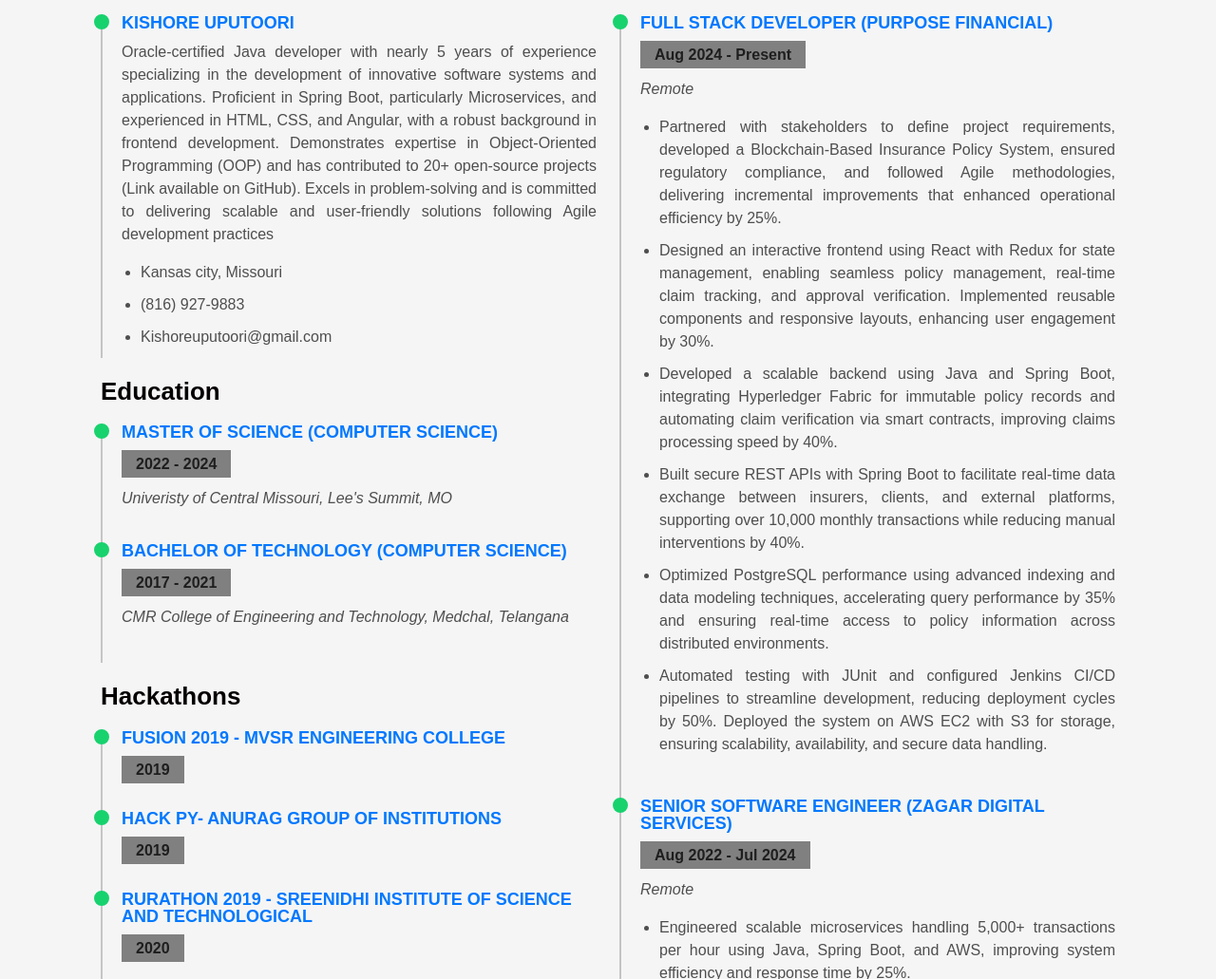
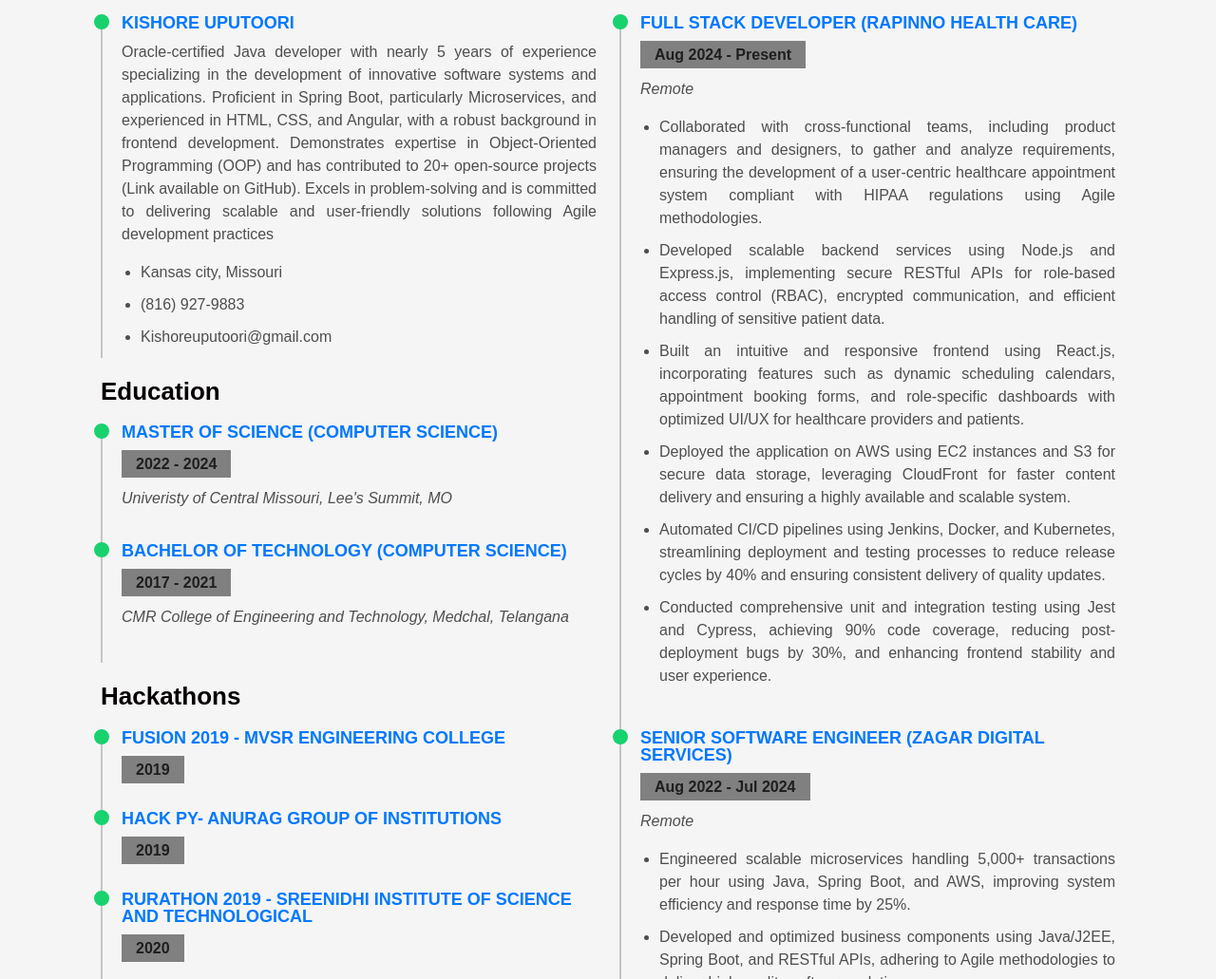
Before and after one commit to kishorekrish99/kishoreuputoori.github.io, a plain HTML site: page resume.html in a window 1280 px wide. Shown: the part 260-1291 px from the top of the page at 95% size. Drawn offline with Linux system fonts and the light colour scheme.

Commit message:
Design changes

```diff
--- a/resume.html
+++ b/resume.html
@@ -154,25 +154,23 @@
                 <div class="col-lg-6">
                   <h3 class="resume-title">Professional Experience</h3>
                   <div class="resume-item">
-                    <h4>Full Stack Developer (Purpose Financial)</h4>
+                    <h4>Full Stack Developer (Rapinno Health Care)</h4>
                     <h5> Aug 2024 - Present</h5>
                     <p><em>Remote</em></p>
                     <p>
                     <ul style="text-align: justify;">
-                      <li> Partnered with stakeholders to define project requirements, developed a Blockchain-Based Insurance Policy System, ensured
-                      regulatory compliance, and followed Agile methodologies, delivering incremental improvements that enhanced operational
-                      efficiency by 25%.</li>
-                      <li> Designed an interactive frontend using React with Redux for state management, enabling seamless policy management, real-time
-                      claim tracking, and approval verification. Implemented reusable components and responsive layouts, enhancing user engagement by
-                      30%.</li>
-                      <li> Developed a scalable backend using Java and Spring Boot, integrating Hyperledger Fabric for immutable policy records and
-                      automating claim verification via smart contracts, improving claims processing speed by 40%.</li>
-                      <li> Built secure REST APIs with Spring Boot to facilitate real-time data exchange between insurers, clients, and external platforms,
-                      supporting over 10,000 monthly transactions while reducing manual interventions by 40%.</li>
-                      <li> Optimized PostgreSQL performance using advanced indexing and data modeling techniques, accelerating query performance by 35%
-                      and ensuring real-time access to policy information across distributed environments.</li>
-                      <li> Automated testing with JUnit and configured Jenkins CI/CD pipelines to streamline development, reducing deployment cycles by
-                      50%. Deployed the system on AWS EC2 with S3 for storage, ensuring scalability, availability, and secure data handling. </li>
+
+                      <li>Collaborated with cross-functional teams, including product managers and designers, to gather and analyze requirements, ensuring the development of a user-centric healthcare appointment system compliant with HIPAA regulations using Agile methodologies.</li>
+
+                      <li>Developed scalable backend services using Node.js and Express.js, implementing secure RESTful APIs for role-based access control (RBAC), encrypted communication, and efficient handling of sensitive patient data.</li>
+
+                      <li>Built an intuitive and responsive frontend using React.js, incorporating features such as dynamic scheduling calendars, appointment booking forms, and role-specific dashboards with optimized UI/UX for healthcare providers and patients.</li>
+
+                      <li>Deployed the application on AWS using EC2 instances and S3 for secure data storage, leveraging CloudFront for faster content delivery and ensuring a highly available and scalable system.</li>
+
+                      <li>Automated CI/CD pipelines using Jenkins, Docker, and Kubernetes, streamlining deployment and testing processes to reduce release cycles by 40% and ensuring consistent delivery of quality updates.</li>
+
+                      <li>Conducted comprehensive unit and integration testing using Jest and Cypress, achieving 90% code coverage, reducing post-deployment bugs by 30%, and enhancing frontend stability and user experience.</li>
                     </ul>
                     </p>
                   </div>
```
Also changed, not shown: portfolio-details/agritech.html (line endings or trailing spaces).
